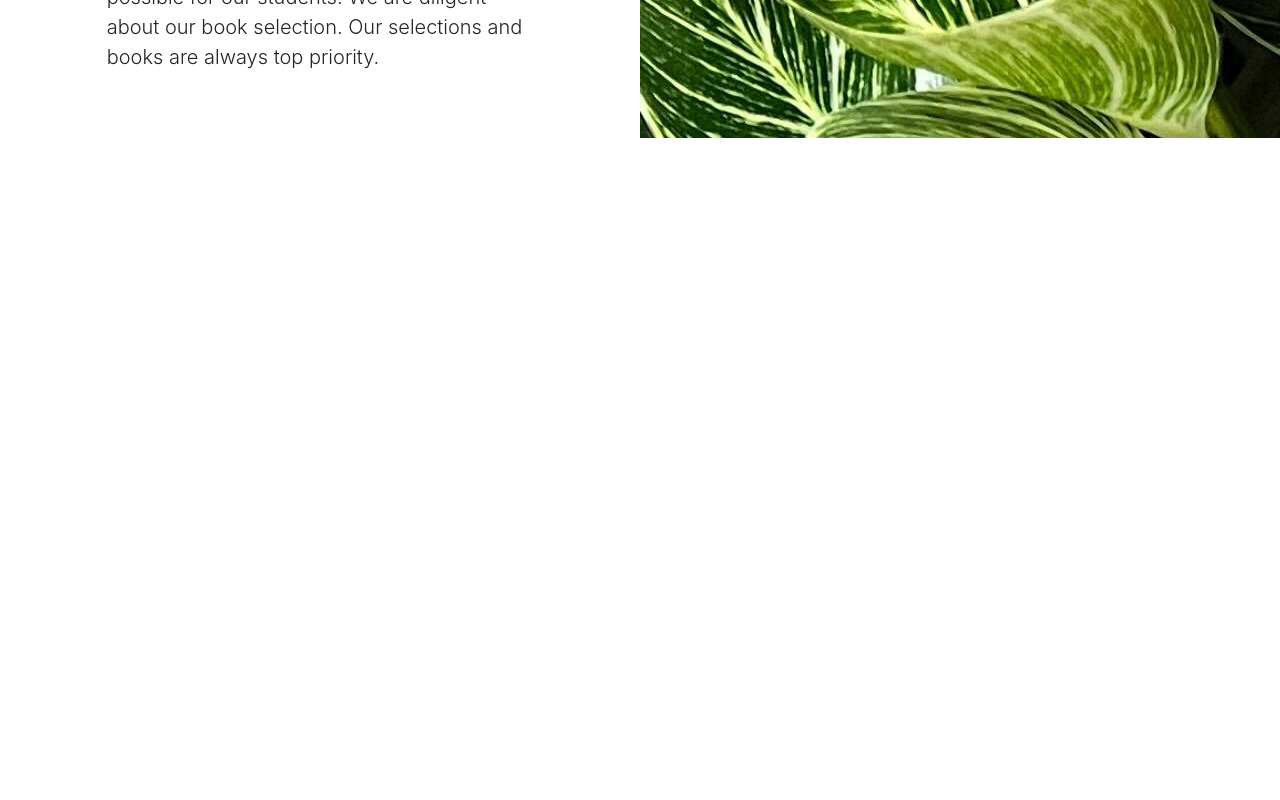
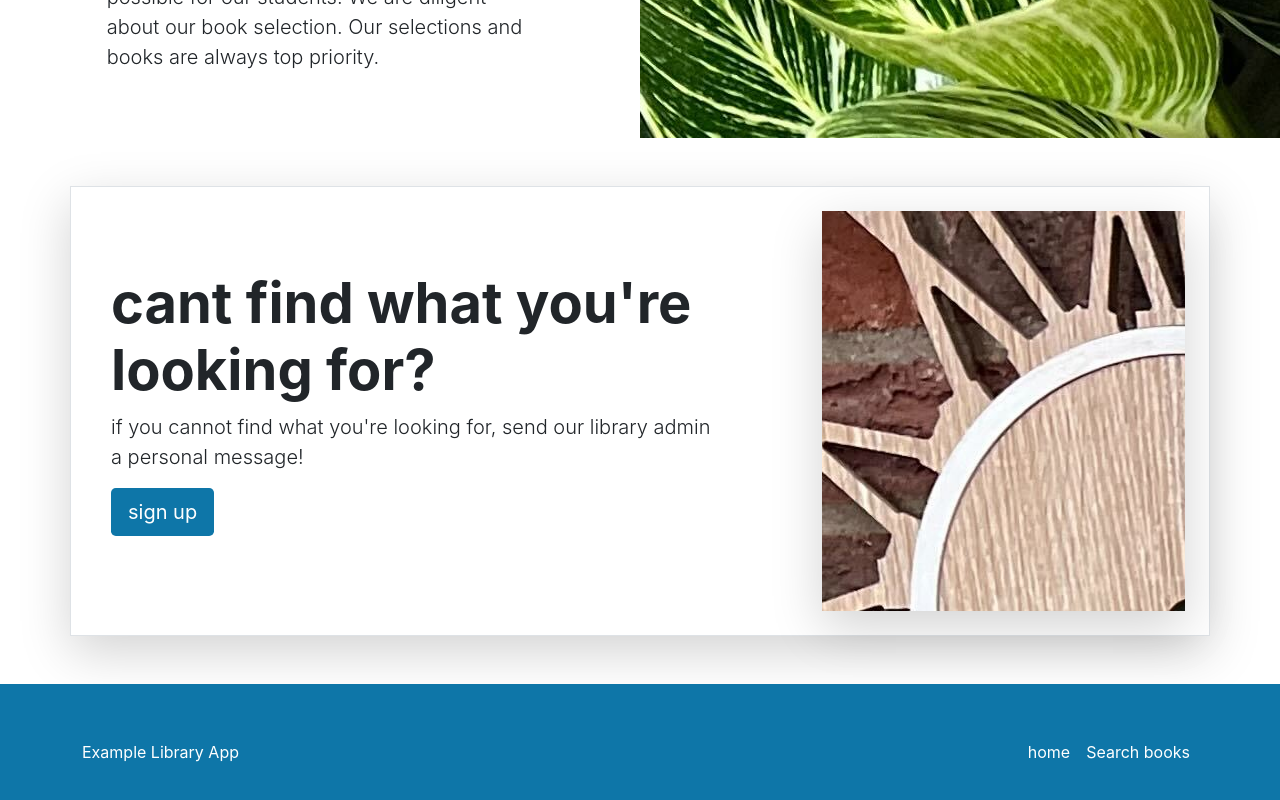
Before and after one commit to matthewguizar/Library-Project, a React (Create React App) app in the folder frontend/react-library/: page / in a window 1280 px wide. Shown: the part 1786-2586 px from the top of the page. Before the commit the page ends 1924 px from the top, so only its background shows below. Built offline with nearby package versions, Linux system fonts and the light colour scheme.

Commit message:
added footer and library services. closes #8 and #9

```diff
--- a/frontend/react-library/src/App.tsx
+++ b/frontend/react-library/src/App.tsx
@@ -4,6 +4,8 @@
 import { ExploreTopBooks } from './layouts/Homepage/ExploreTopBooks';
 import { Carousel } from './layouts/Homepage/Carousel';
 import { Heros } from './layouts/Homepage/Heros';
+import { LibraryServices } from './layouts/Homepage/LibraryServices';
+import { Footer } from './layouts/NavbarAndFooter/Footer';
 
 function App() {
   return (
@@ -12,7 +14,8 @@
       <ExploreTopBooks/>
       <Carousel/>
       <Heros/>
-
+      <LibraryServices/>
+      <Footer/>
     </div>
   );
 }
--- /dev/null
+++ b/frontend/react-library/src/layouts/Homepage/LibraryServices.tsx
@@ -0,0 +1,23 @@
+export const LibraryServices = () => {
+    return (
+        <div className="container my-5">
+            <div className="row p-4 align-items-center border shadow-lg">
+                <div className="col-lg-7 p-3">
+                    <h1 className="display-4 fw-bold">
+                        cant find what you're looking for?
+                    </h1>
+                    <p className="lead">
+                        if you cannot find what you're looking for,
+                        send our library admin a personal message!
+                    </p>
+                    <div className="d-grid gap-2 justify-content-md-start mb-4 mb-lg-3">
+                        <a className="btn main-color btn-lg text-white" href="#">
+                            sign up
+                        </a>
+                    </div>
+                </div>
+                <div className="col-lg-4 offset-lg-1 shadow-lg lost-image"></div>
+            </div>
+        </div>
+    );
+}
--- /dev/null
+++ b/frontend/react-library/src/layouts/NavbarAndFooter/Footer.tsx
@@ -0,0 +1,21 @@
+export const Footer = () => {
+    return (
+        <div className="main-color">
+            <footer className="container d-flex flex-wrap justify-content-between
+            align-items-center py-5 main-color">
+                <p className="col-md-4 mb-0 text-white">Example Library App</p>
+                <ul className="nav navbar-dark col-md-4 justify-content-end">
+                    <li className="nav-item">
+                        <a href="#" className="nav-link px-2 text-white">
+                            home
+                        </a>
+                    </li>
+                    <li className="nav-item">
+                        <a href="#" className="nav-link px-2 text-white">Search books</a>
+                    </li>
+                </ul>
+            </footer>
+        </div>
+
+    );
+}
```
